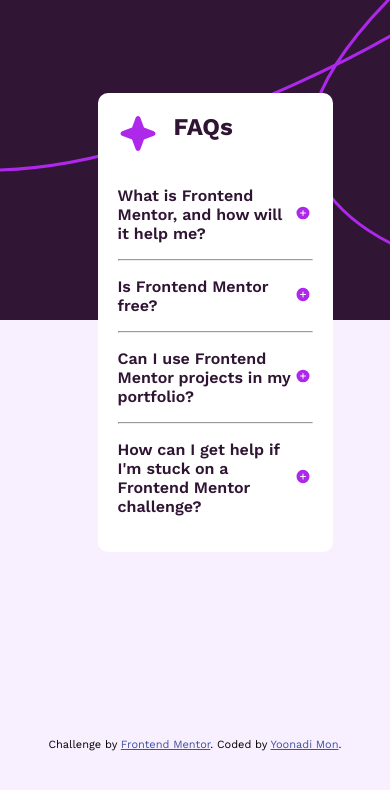
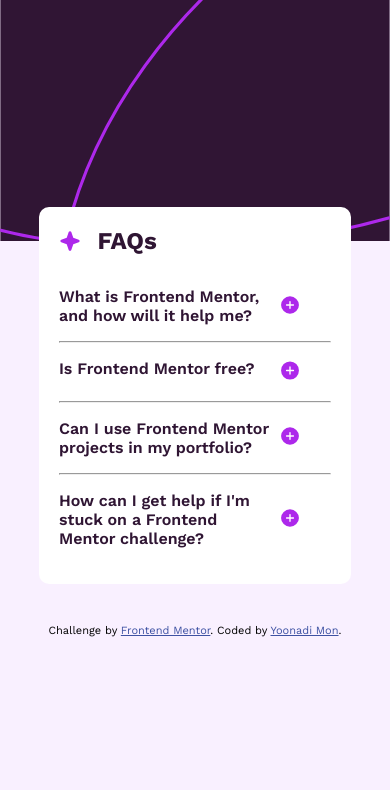
Before and after one commit to YoonadiMon/FAQ-accordion, a plain HTML site: page index.html in a window 390 px wide. Drawn offline with nearby package versions, Linux system fonts and the light colour scheme.

Commit message:
mostly done

```diff
--- a/index.html
+++ b/index.html
@@ -26,44 +26,44 @@
 
       <section id="questions">
         <div class="ques">
-          <div id="row2" class="oneline">
+          <div id="row2" class="oneline" onclick="changeIcon('1');">
             <h2>
               What is Frontend Mentor, and how will it help me?
             </h2>
-            <button class="icons" id="icon2-js" onclick="changeIcon('1');"><img src="assets/images/icon-plus.svg" alt="icon-plus"></button>
+            <button class="icons" id="icon2-js" ><img src="assets/images/icon-plus.svg" alt="icon-plus"></button>
           </div>
         </div>
         <div id="ans1" class="answer-css"></div>
         <hr>
 
         <div class="ques">
-          <div id="row3" class="oneline">
+          <div id="row3" class="oneline" onclick="changeIcon('2');">
             <h2>
               Is Frontend Mentor free?
             </h2>
-            <button class="icons" id="icon3-js" onclick="changeIcon('2');"><img src="assets/images/icon-plus.svg" alt="icon-plus"></button>
+            <button class="icons" id="icon3-js"><img src="assets/images/icon-plus.svg" alt="icon-plus"></button>
           </div>
         </div>
         <div id="ans2" class="answer-css"></div>
         <hr>
 
         <div class="ques">
-          <div id="row4" class="oneline">
+          <div id="row4" class="oneline" onclick="changeIcon('3');">
             <h2>
               Can I use Frontend Mentor projects in my portfolio?
             </h2>
-            <button class="icons" id="icon4-js" onclick="changeIcon('3');"><img src="assets/images/icon-plus.svg" alt="icon-plus"></button>
+            <button class="icons" id="icon4-js"><img src="assets/images/icon-plus.svg" alt="icon-plus"></button>
           </div>
         </div>
         <div id="ans3" class="answer-css"></div>
         <hr>
 
         <div class="ques">
-          <div id="row5" class="oneline">
+          <div id="row5" class="oneline" onclick="changeIcon('4');">
             <h2>
               How can I get help if I'm stuck on a Frontend Mentor challenge?
             </h2>
-            <button class="icons" id="icon5-js"  onclick="changeIcon('4');"><img src="assets/images/icon-plus.svg" alt="icon-plus"></button>
+            <button class="icons" id="icon5-js"><img src="assets/images/icon-plus.svg" alt="icon-plus"></button>
           </div>
         </div>
         <div id="ans4" class="answer-css"></div>
--- a/script.js
+++ b/script.js
@@ -1,5 +1,4 @@
 function changeIcon(id) {
-  console.log(`#icon${Number(id)+1}-js`);
   let buttonIcon = document.querySelector(`#icon${Number(id)+1}-js`);
   // buttonIcon.innerHTML = `<img src="assets/images/icon-minus.svg" alt="icon-minus">`
 
--- a/style.css
+++ b/style.css
@@ -6,7 +6,6 @@ body {
   font-family: "Work Sans", sans-serif;
   font-size: 16px;
   background: hsl(275, 100%, 97%) url(assets/images/background-pattern-desktop.svg) no-repeat;
-
   width: 100vw;
   height: 100vh;
   display: flex;
@@ -27,6 +26,10 @@ h1 {
 }
 h2 {
   font-weight: 600;
+  cursor: pointer;
+}
+h2:hover {
+  color: #9d55c4;
 }
 .answer-css {
   font-weight: 400;
@@ -54,11 +57,10 @@ hr {
 
 /* card */
 main {
-  width: 50%;
+  width: 60%;
 }
 #card {
   background: hsl(0, 0%, 100%);
-  width: 100%;
   margin-bottom: 40px;
   padding: 40px;
   border-radius: 10px;
@@ -85,12 +87,13 @@ main {
 @media (max-width: 1400px) {
   body {
     overflow: auto;
-    display: grid;
-    grid-template-columns: 100%;
+    /* display: grid;
+    grid-template-columns: 100%; */
   }
   main {
     justify-self: center;
     height: auto;
+    width: 50%;
   }
 
   /* font size */
@@ -117,7 +120,28 @@ main {
   #card {
     width: 100%;
     padding: 20px;
-    margin-bottom: 0;
   }
 
 }
+
+@media (max-width: 500px) {
+  body {
+    background: hsl(275, 100%, 97%) url(assets/images/background-pattern-mobile.svg) no-repeat;
+    background-size: contain;
+  }
+  main {
+    width: 80%;
+  }
+  #card {
+    width: auto;
+  }
+  .oneline  {
+    display: grid;
+    grid-template-columns: 80% 10%;
+  }
+
+  /* font size */
+  #card #row1 img {
+    width: 1.4rem;
+  }
+}
```
